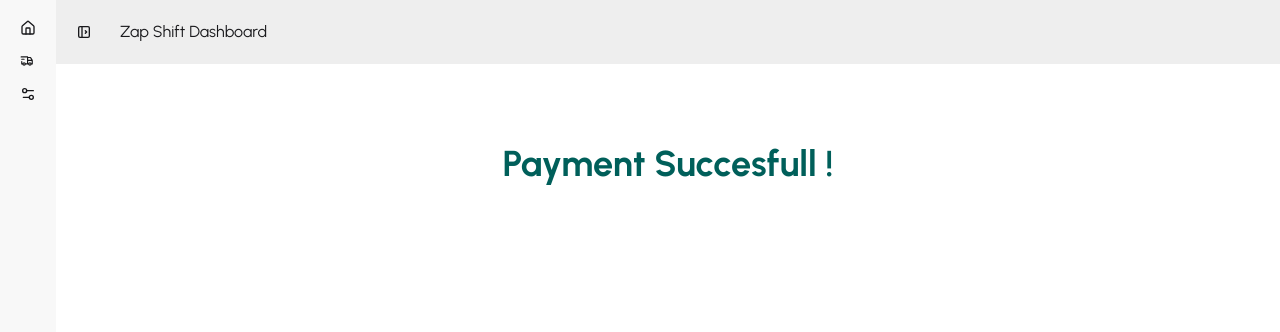
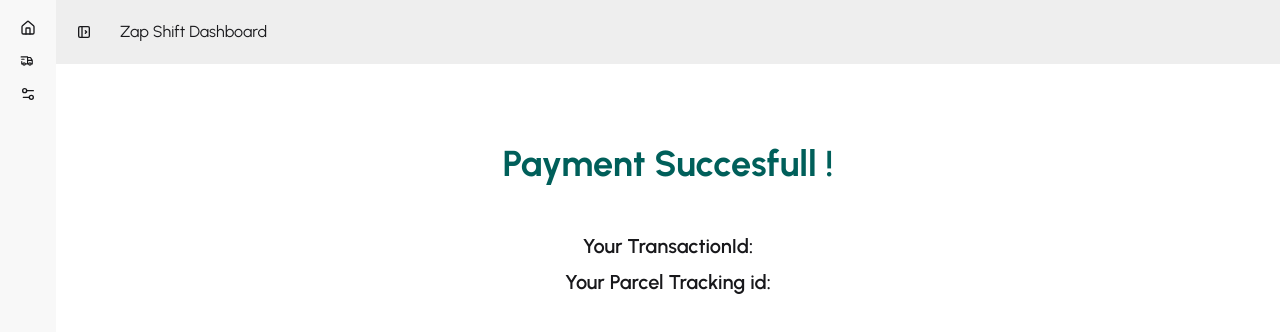
Before and after one commit to rimpakasundi07/Zap-Shift-Client, a React (Vite) app: page /dashboard/payment-success in a window 1280 px wide. Shown: the top 332 px of the page. Built offline with nearby package versions, Linux system fonts and the light colour scheme; no server answers; sample sign-in values are in the browser's storage.

Commit message:
Update PaymentSuccess to display transaction ID and tracking ID after payment

```diff
--- a/src/pages/Dashboard/Payment/PaymentSuccess.jsx
+++ b/src/pages/Dashboard/Payment/PaymentSuccess.jsx
@@ -1,9 +1,10 @@
-import React, { useEffect } from "react";
+import React, { useEffect, useState } from "react";
 import { useSearchParams } from "react-router";
 import useAxiosSecure from "../../../hooks/useAxiosSecure";
 
 const PaymentSuccess = () => {
   const [searchParams] = useSearchParams();
+  const [paymentInfo, setPaymentInfo] = useState({});
   const sessionId = searchParams.get("session_id");
   const axiosSecure = useAxiosSecure();
 
@@ -15,15 +16,25 @@ const PaymentSuccess = () => {
         .patch(`/payment-success?session_id=${sessionId}`)
         .then((res) => {
           console.log(res.data);
+          setPaymentInfo({
+            transactionId: res.data.transactionId,
+            trackingId: res.data.trackingId,
+          });
         });
     }
   }, [sessionId, axiosSecure]);
 
   return (
-    <div>
-      <h2 className="lg:text-4xl text-center py-4 lg:py-20 font-bold text-teal-800 text-xl">
+    <div className="text-center">
+      <h2 className="lg:text-4xl py-4 lg:pt-20 lg:pb-10 font-bold text-teal-800 text-xl">
         Payment Succesfull !
       </h2>
+      <p className="text-xl pt-2 font-semibold">
+        Your TransactionId: {paymentInfo.transactionId}
+      </p>
+      <p className="text-xl pt-2 font-semibold">
+        Your Parcel Tracking id: {paymentInfo.trackingId}{" "}
+      </p>
     </div>
   );
 };
```
